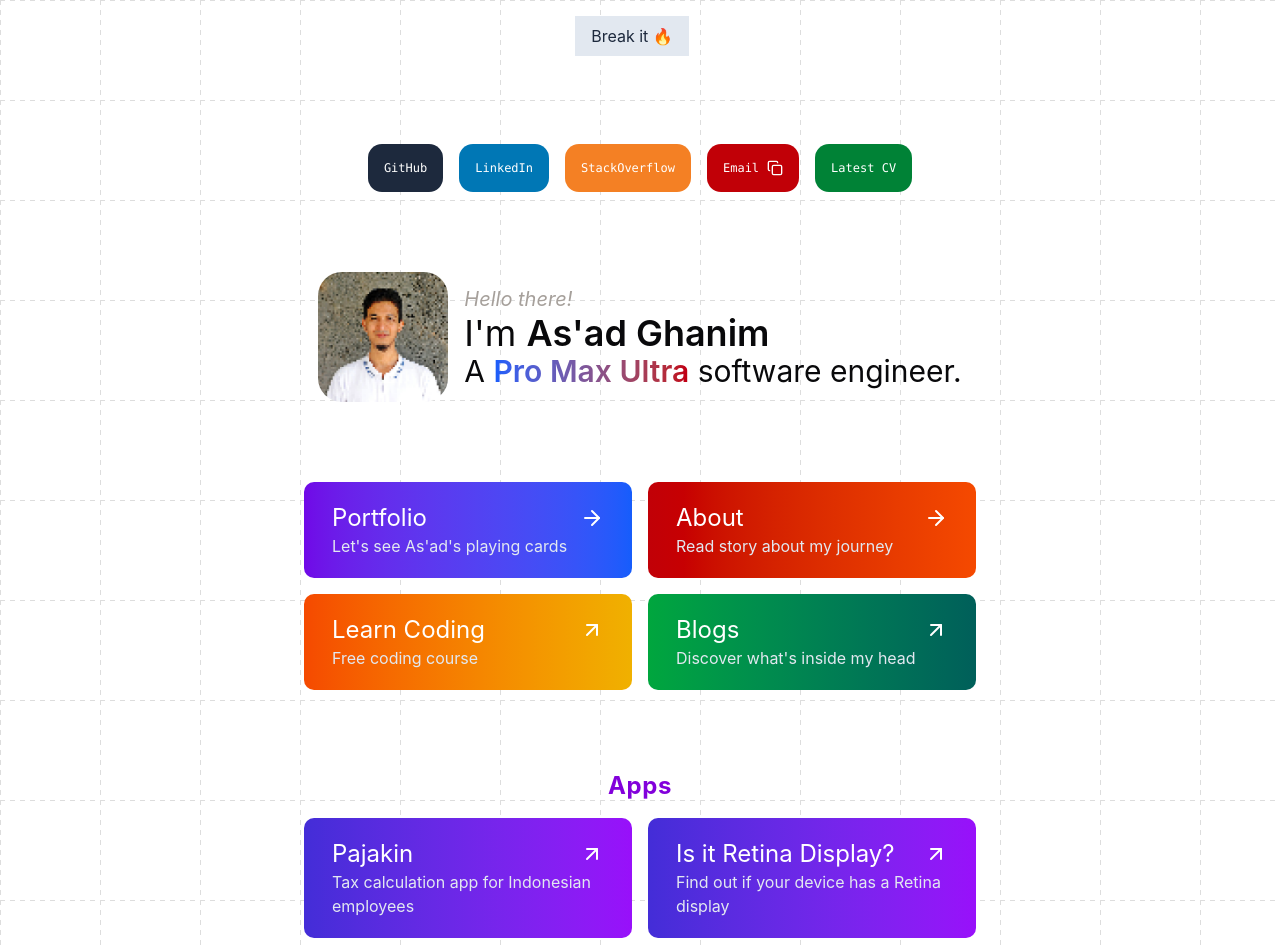
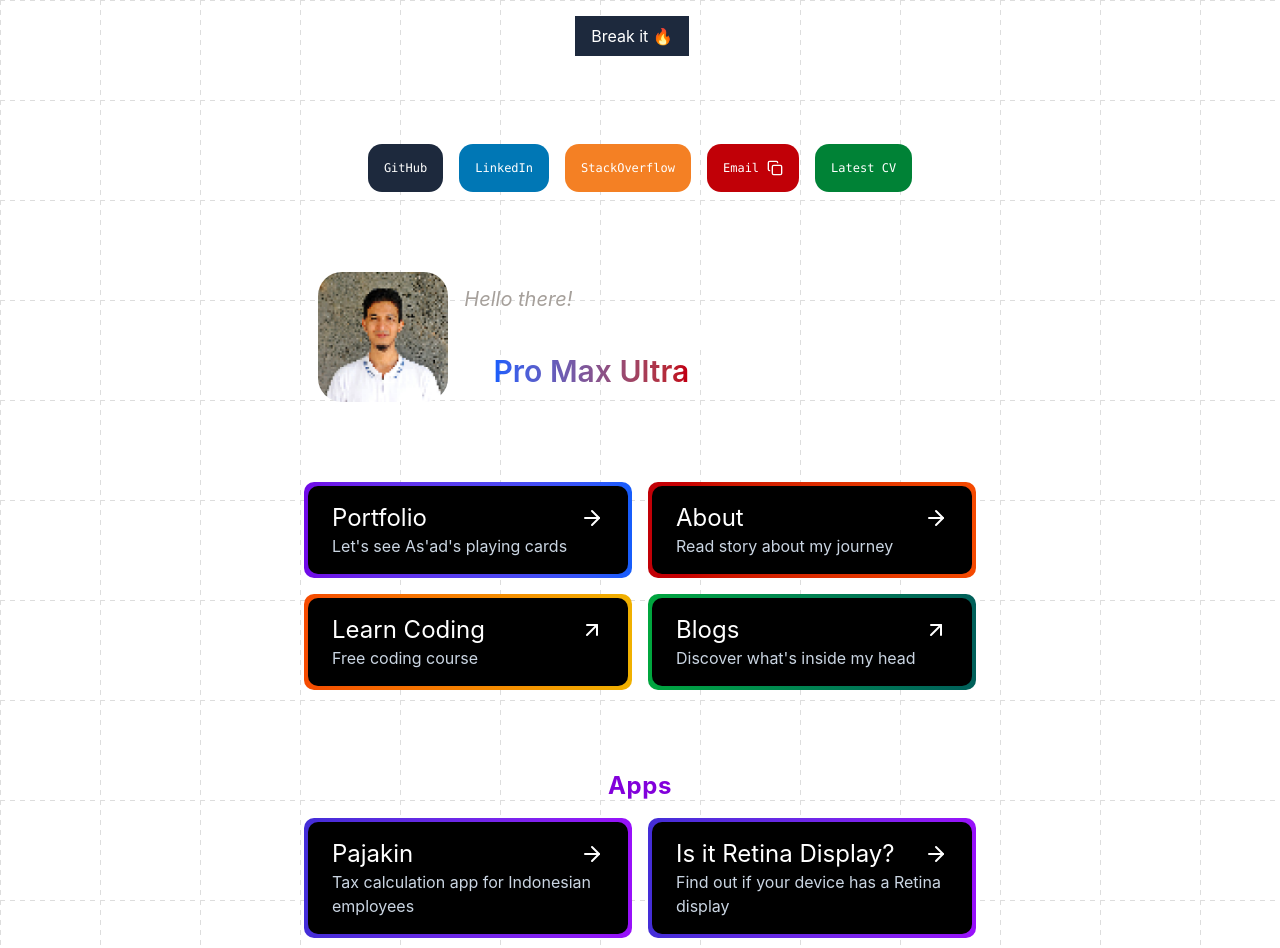
Before and after one commit to AsadSaleh/web-asad, a React (Vite) app: page / in a window 1280 px wide. Shown: the top 948 px of the page. Built offline with nearby package versions, Linux system fonts and the light colour scheme.

Commit message:
fix: update background class and icon for Pajakin and Retina Display sections

```diff
--- a/src/routes/index.tsx
+++ b/src/routes/index.tsx
@@ -55,7 +55,7 @@ export default function HomeEntryPoint({
 	};
 
 	return (
-		<div className="background-grid">
+		<div className="background-grid dark">
 			<main className="mx-auto max-w-lg py-8 md:max-w-2xl md:py-20">
 				{/* Fullscreen hammer animation */}
 				<AnimatePresence>
@@ -259,7 +259,7 @@ export default function HomeEntryPoint({
 							<div className="h-full w-full rounded-lg p-4 transition-all group-hover:bg-transparent md:px-6 md:py-4 dark:bg-black">
 								<div className="flex items-center justify-between gap-2 text-white dark:text-white">
 									<h4 className="text-xl md:text-2xl">Pajakin</h4>
-									<ArrowUpRightIcon className="transition-all group-hover:-translate-y-1 group-hover:translate-x-1" />
+									<ArrowRightIcon className="transition-all group-hover:translate-x-1" />
 								</div>
 								<p className="text-sm text-slate-200 md:text-base dark:text-slate-300">
 									Tax calculation app for Indonesian employees
@@ -281,7 +281,7 @@ export default function HomeEntryPoint({
 							<div className="h-full w-full rounded-lg p-4 transition-all group-hover:bg-transparent md:px-6 md:py-4 dark:bg-black">
 								<div className="flex items-center justify-between gap-2 text-white dark:text-white">
 									<h4 className="text-xl md:text-2xl">Is it Retina Display?</h4>
-									<ArrowUpRightIcon className="transition-all group-hover:-translate-y-1 group-hover:translate-x-1" />
+									<ArrowRightIcon className="transition-all group-hover:translate-x-1" />
 								</div>
 								<p className="text-sm text-slate-200 md:text-base dark:text-slate-300">
 									Find out if your device has a Retina display
```
